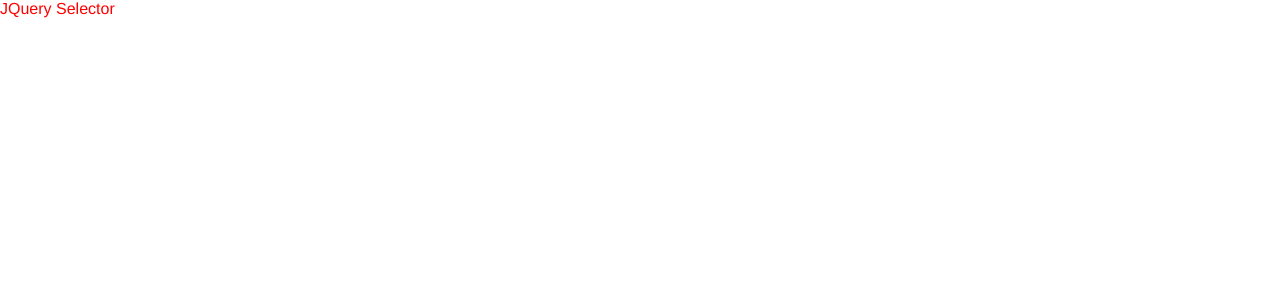
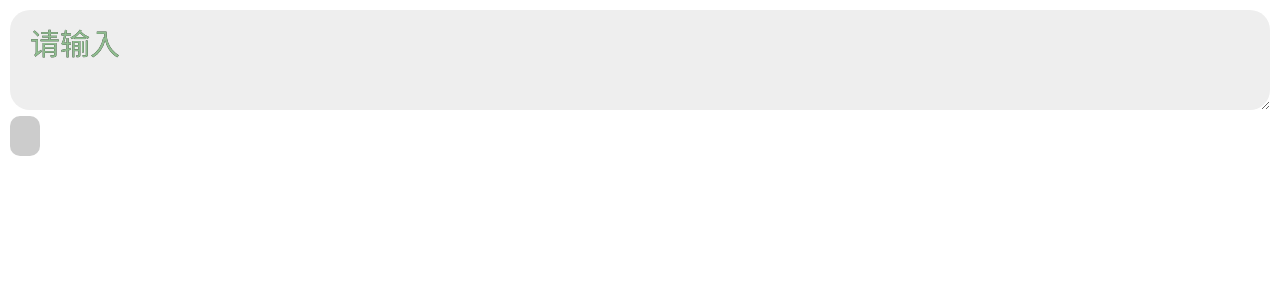
Before and after one commit to Stevenans985900/Proj01-H5Debug, a Vue app: page /#/home in a window 1280 px wide. Shown: the top 300 px of the page. Built offline with nearby package versions, Linux system fonts and the light colour scheme.

Commit message:
Textarea test;

```diff
--- a/src/debug/html/label/LabelIndex.vue
+++ b/src/debug/html/label/LabelIndex.vue
@@ -1,5 +1,7 @@
 <template>
-  <div></div>
+  <div class="zz-page">
+    <TextareaTest></TextareaTest>
+  </div>
 </template>
 
 <script>
@@ -8,10 +10,19 @@
 import DivTest from './div/DivTest'
 // -DIV标签元素(Element)属性
 import DivElementProps from './div/DivElementProps'
+// -<textarea> 标签测试
+import TextareaTest from './textarea/TextareaTest'
 
 export default {
   name: 'LabelIndex',
-  components: {DivTest, DivElementProps}
+  components: {TextareaTest, DivTest, DivElementProps},
+  /**
+   * Router
+   * ---http://localhost:8800/#/html/label
+   */
+  mounted () {
+    console.log('mounted')
+  }
 }
 </script>
 
--- a/src/debug/html/label/textarea/TextareaTest.vue
+++ b/src/debug/html/label/textarea/TextareaTest.vue
@@ -1,30 +1,126 @@
 <template>
-  <div>
+  <div class="tt-box">
     <label>
-      <textarea class="tt-input-sty">1111</textarea>
+      <textarea ref="textareaElm" placeholder="请输入" class="tt-input-sty"></textarea>
     </label>
+    <div class="tt-get-btn">{{taValue}}</div>
   </div>
 </template>
 
 <script>
+let _self
 export default {
   name: 'TextareaTest',
+  data () {
+    return {
+      taValue: ' ' // 绑定textarea当前值
+    }
+  },
+  methods: {
+    onGetTextareaValue () {
+      console.log(this.$refs.textareaElm.value)
+    }
+  },
   /**
    * HTML标签textarea
    * 定义：
    * ---标签定义多行的文本输入控件
    *
+   * 属性
+   * placeholder:提示文本
+   * elm.value:当前输入值
+   *
+   * 常见使用场景
+   * 1.不显示边框
+   * ---border: none;
+   * 2.选中不显示focus边框
+   * ---border: none;
+   * 3.设置光标颜色
+   * ---caret-color: red;
+   * 4.文本颜色修改
+   * ---text
+   * ---placeholder
+   * 5.输入文本变化事件
+   * ---监听按键keyup事件(另一种方式使用jquery)
+   *
    * ref:
    * ---http://www.w3school.com.cn/tags/tag_textarea.asp
+   * ---属性参考
+   * ---https://www.runoob.com/tags/tag-textarea.html
    */
   mounted () {
+    console.log('mounted')
+    _self = this
+    // use window event
+    window.onkeyup = function () {
+      console.log('onkeyup')
+      _self.taValue = _self.$refs.textareaElm.value
+    }
   }
 }
 </script>
 
 <style scoped>
+  textarea {
+    box-sizing: border-box;
+    /* 1.隐藏边框 */
+    border: none;
+    /* 4.文本颜色修改-text */
+    /*-webkit-text-fill-color: green;*/
+    /* 3.设置光标颜色 */
+    caret-color: red;
+    padding: 10px 20px;
+    /* 字体颜色 */
+    color: dodgerblue;
+    text-shadow: 0px 0px 0px #000;
+  }
+
+  textarea:focus {
+    /* 2.选中不显示focus边框 */
+    outline: none;
+  }
+
+  /* /* 4.文本颜色修改-placeholder */
+  /* ref:https://stackoverflow.com/questions/43793639/change-placeholder-text-color-of-textarea */
+  ::-webkit-input-placeholder { /* Chrome */
+    color: darkseagreen;
+  }
+
+  :-ms-input-placeholder { /* IE 10+ */
+    color: darkseagreen;
+  }
+
+  ::-moz-placeholder { /* Firefox 19+ */
+    color: darkseagreen;
+    opacity: 1;
+  }
+
+  :-moz-placeholder { /* Firefox 4 - 18 */
+    color: darkseagreen;
+    opacity: 1;
+  }
+
+  .tt-box {
+    box-sizing: border-box;
+    margin: 10px;
+    font-size: 25px;
+  }
+
   .tt-input-sty {
     width: 100%;
     height: 100px;
+    font-size: 30px;
+    background: #EEE;
+    border-radius: 20px;
+  }
+
+  .tt-get-btn {
+    display: inline-block;
+    height: 30px;
+    line-height: 30px;
+    padding: 5px 15px 5px 15px;
+    background: #CCC;
+    border-radius: 10px;
+    text-align: center;
   }
 </style>
--- a/src/page/Home.vue
+++ b/src/page/Home.vue
@@ -1,6 +1,6 @@
 <template>
   <div class="zz-page">
-    <JQuerySelector/>
+    <TextareaTest/>
     <!--<H5Super/>-->
   </div>
 </template>
@@ -9,10 +9,11 @@
 import DivElementProps from '../debug/html/label/div/DivElementProps'
 import ElmSelectTest from '../debug/javascript/base/dom/selector/ElmSelectTest'
 import JQuerySelector from '../debug/javascript/frame/tools/jquery/JQuerySelector'
+import TextareaTest from '../debug/html/label/textarea/TextareaTest'
 
 export default {
   name: 'Home',
-  components: {JQuerySelector, ElmSelectTest, DivElementProps},
+  components: {TextareaTest, JQuerySelector, ElmSelectTest, DivElementProps},
   /**
    * http://localhost:8800/#/
    * http://localhost:8800/#/home
--- a/src/router/router.js
+++ b/src/router/router.js
@@ -8,6 +8,7 @@ const H5Super = () => import('./../debug/0/H5Super')
 const CssSuper = () => import('./../debug/css/0/CssSuper')
 // --html
 const HtmlSuper = () => import('./../debug/html/0/HtmlSuper')
+const LabelIndex = () => import('./../debug/html/label/LabelIndex')
 // --javascript
 const JsSuper = () => import('./../debug/javascript/0/JsSuper')
 const JavaScript = () => import('./../debug/javascript/base/0/JavaScript')
@@ -34,15 +35,19 @@ let router = new Router({
       path: '/H5Super',
       name: 'H5Super',
       component: H5Super
-    }, {
+    }, { // -------------------------------- CSS start --------------------------------
       path: '/H5Super/CssSuper',
       name: 'CssSuper',
       component: CssSuper
-    }, {
+    }, { // -------------------------------- HTML start --------------------------------
       path: '/H5Super/HtmlSuper',
       name: 'HtmlSuper',
       component: HtmlSuper
-    }, {
+    }, { // HTML Label index
+      path: '/html/label',
+      name: 'LabelIndex',
+      component: LabelIndex
+    }, { // -------------------------------- JavaScript start --------------------------------
       path: '/H5Super/JsSuper',
       name: 'JsSuper',
       component: JsSuper
```
Also changed, not shown: src/debug/css/style/layout/GeneralLayout.vue (added, +13 -0 lines), src/debug/css/style/layout/LayoutExam.vue (added, +21 -0 lines), src/debug/css/style/layout/LayoutScene.vue (added, +21 -0 lines).
